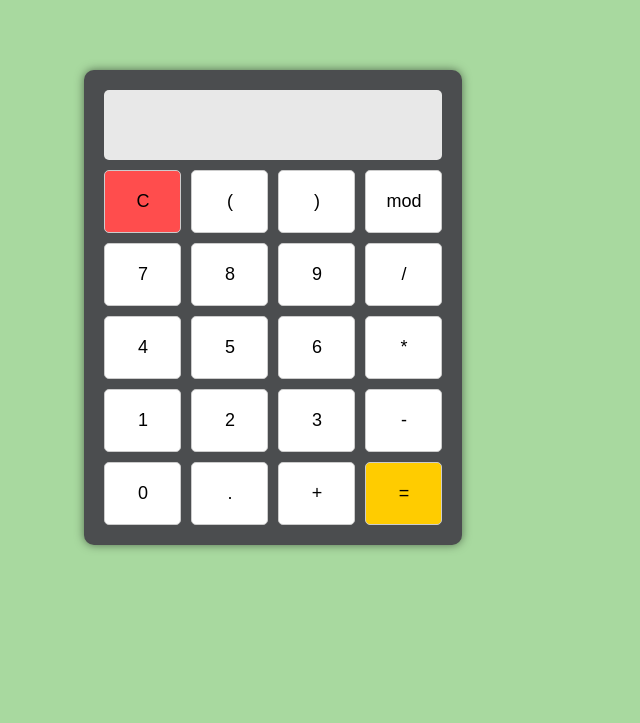
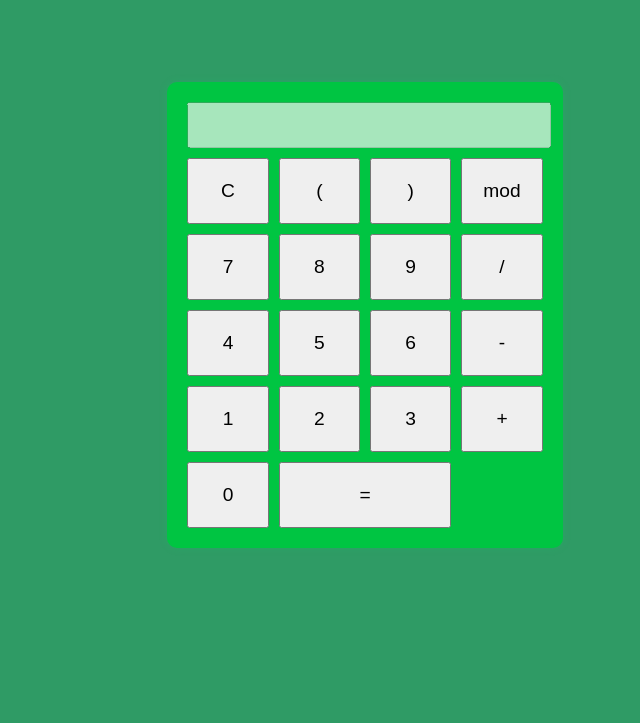
Before and after one commit to Mateuslima18/projetocalculadora, a plain HTML site: page index.html in a window 1280 px wide. Shown: the part 93-816 px from the top of the page, without its empty margins (275-915 px from the left). Drawn offline with Linux system fonts and the light colour scheme.

Commit message:
calculadorajs

```diff
--- /dev/null
+++ b/calculadora.js
@@ -0,0 +1,20 @@
+function appendToDisplay(value) {
+    document.getElementById('display').value += value;
+}
+
+function clearDisplay() {
+    document.getElementById('display').value = '';
+}
+
+function calculateResult() {
+    let expression = document.getElementById('display').value;
+    try {
+        // Substituir 'mod' por '%' para usar na avaliação
+        expression = expression.replace(/mod/g, '%');
+        // Avaliar a expressão
+        const result = eval(expression);
+        document.getElementById('display').value = result;
+    } catch (error) {
+        document.getElementById('display').value = 'Erro';
+    }
+}
--- a/css/estilo.css
+++ b/css/estilo.css
@@ -1,35 +1,24 @@
 body {
-    background-color: #a8d99f; /* Cor de fundo */
     display: flex;
     justify-content: center;
     align-items: center;
     height: 100vh;
-    margin: 0;
-}
-.cimas{
-    margin-top: -700px;
-   margin-left: -150px;
-   display: flex;
+    background-color: #2f9b65;
 }
 
-
-
 .calculator {
-    background-color: #4b4d4f; /* Cor da calculadora */
+    background-color: #00c542;
+    padding: 20px;
     border-radius: 10px;
-    padding: 20px;
-    box-shadow: 0 0 10px rgba(0, 0, 0, 0.5);
-    margin-left: -300px;
+    box-shadow: 0 0 10px rgba(2, 247, 112, 0.1);
 }
 
-.display {
-    background-color: #e8e8e8;
-    height: 50px;
+#display {
+    width: 100%;
+    height: 40px;
+    font-size: 1.5em;
+    text-align: right;
     margin-bottom: 10px;
-    border-radius: 5px;
-    text-align: right;
-    padding: 10px;
-    font-size: 24px;
 }
 
 .buttons {
@@ -39,22 +28,11 @@ body {
 }
 
 button {
-    background-color: #ffffff;
-    border: 1px solid #cccccc;
     padding: 20px;
-    font-size: 18px;
-    border-radius: 5px;
+    font-size: 1.2em;
     cursor: pointer;
 }
 
-button.red {
-    background-color: #ff4d4d; /* Botão 'C' vermelho */
+.equal {
+    grid-column: span 2;
 }
-
-button.orange {
-    background-color: #ffcc00; /* botão '=' em amarelo */
-}
-
-button:hover {
-    background-color: #e0e0e0; /* Efeito ao passar o mouse */
-}
--- a/index.html
+++ b/index.html
@@ -7,40 +7,31 @@
     <link rel="stylesheet" href="css/estilo.css">
 </head>
 <body>
-  <div class="cimas">
-
-      <h1 >projeto calculadora</h1>
-
-  </div>
-
 
     <div class="calculator">
-        <div class="display"></div>
+        <input type="text" id="display" disabled>
         <div class="buttons">
-            <button class="red">C</button>
-            <button>(</button>
-            <button>)</button>
-            <button>mod</button>
-            <button>7</button>
-            <button>8</button>
-            <button>9</button>
-            <button>/</button>
-            <button>4</button>
-            <button>5</button>
-            <button>6</button>
-            <button>*</button>
-            <button>1</button>
-            <button>2</button>
-            <button>3</button>
-            <button>-</button>
-            <button class="zero">0</button>
-            <button>.</button>
-            <button>+</button>
-            <button class="orange">=</button>
+            <button onclick="clearDisplay()">C</button>
+            <button onclick="appendToDisplay('(')">(</button>
+            <button onclick="appendToDisplay(')')">)</button>
+            <button onclick="appendToDisplay('%')">mod</button>
+            <button onclick="appendToDisplay('7')">7</button>
+            <button onclick="appendToDisplay('8')">8</button>
+            <button onclick="appendToDisplay('9')">9</button>
+            <button onclick="appendToDisplay('/')">/</button>
+            <button onclick="appendToDisplay('4')">4</button>
+            <button onclick="appendToDisplay('5')">5</button>
+            <button onclick="appendToDisplay('6')">6</button>
+            <button onclick="appendToDisplay('-')">-</button>
+            <button onclick="appendToDisplay('1')">1</button>
+            <button onclick="appendToDisplay('2')">2</button>
+            <button onclick="appendToDisplay('3')">3</button>
+            <button onclick="appendToDisplay('+')">+</button>
+            <button onclick="appendToDisplay('0')">0</button>
+            <button onclick="calculateResult()" class="equal">=</button>
         </div>
     </div>
-
-
+    <script src="calculadora.js"></script>
 
 
 
```
